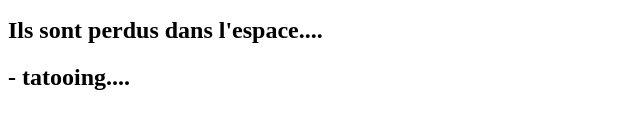
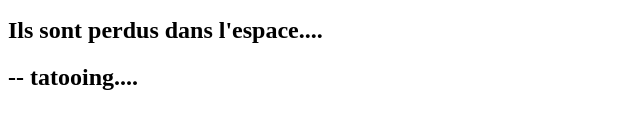
Before and after one commit to yvansamen237/git-mastery-github, a plain HTML site: page index.html in a window 1280 px wide. Shown: the part 223-352 px from the top of the page, 0-640 px from the left. Drawn offline with Linux system fonts and the light colour scheme.

Commit message:
on ajoute un "-"

```diff
--- a/index.html
+++ b/index.html
@@ -24,6 +24,6 @@
 
 <h2>Ils sont perdus dans l'espace....</h2>
 
-<h2> - tatooing....</h2>
+<h2> -- tatooing....</h2>
 </body>
 </html>
```
